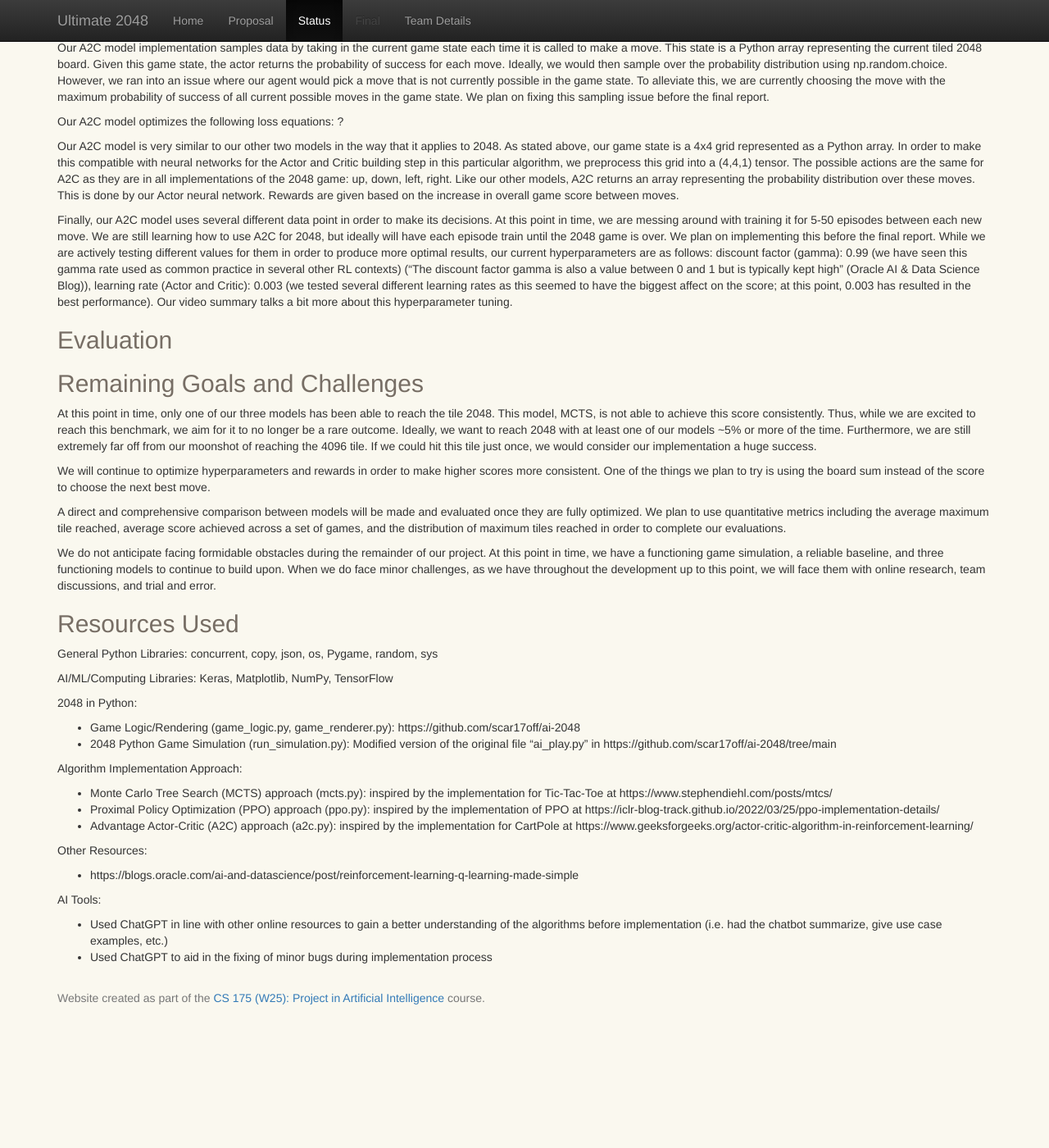
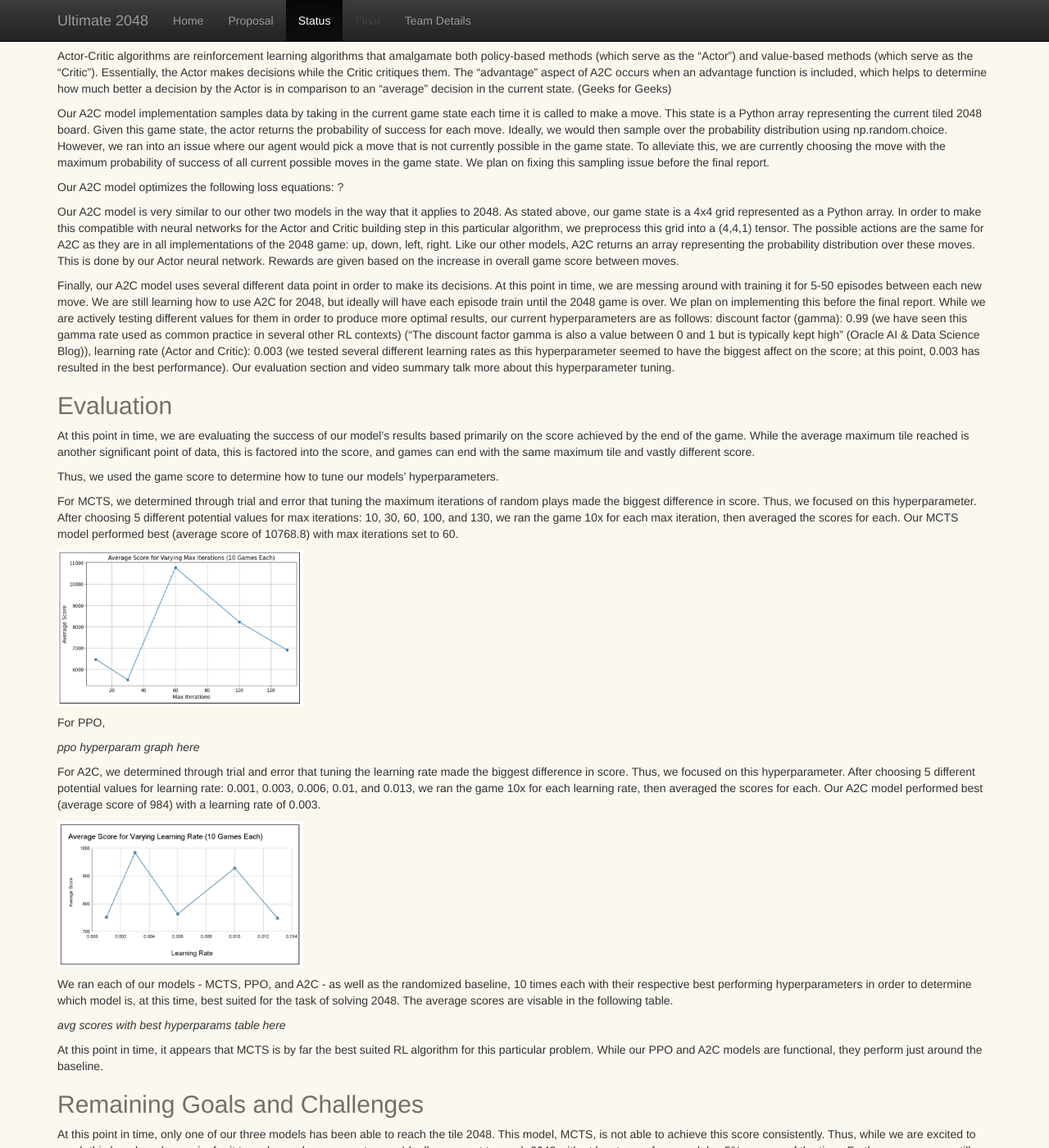
Before and after one commit to AnthonyCusi/ultimate-2048, a Jekyll site: the page built from docs/status.md, in a window 1280 px wide and 1400 px high, scrolled down 793 px. Shown: the whole window at 82% size. Built offline with Jekyll 4.4.1, drawn with Linux system fonts in a browser that asks for light colours; before the commit the page ends 2040 px from its top, so only the background shows below that; some of the changed text lies outside the part shown.

Commit message:
added evaluation

```diff
--- a/docs/status.md
+++ b/docs/status.md
@@ -11,16 +11,19 @@ Ultimate 2048 aims to explore and compare the efficacy of various reinforcement
 ## Approach
 Our approach can be broken down into the implementation and evaluation of three different AI/ML Algorithms, which we evaluate under the same success criteria including the average maximum tile reached, average score achieved across a set of games, and the distribution of maximum tiles reached by each reinforcement learning algorithm.
 
-for each, write out:
+#### Monte Carlo Tree Search (MCTS)
 - algorithm summary
 - how it samples data
 - the equations of the loss(es) it optimizes
 - details about the approach as it applies to 2048, such as how you set up inputs and outputs (e.g. states/observations, actions, and rewards)
 - how much data you use (e.g. for how many interaction steps you train), and the values of any hyperparameters (cite sources)
 
-#### Monte Carlo Tree Search (MCTS)
-
 #### Proximal Policy Optimization (PPO)
+- algorithm summary
+- how it samples data
+- the equations of the loss(es) it optimizes
+- details about the approach as it applies to 2048, such as how you set up inputs and outputs (e.g. states/observations, actions, and rewards)
+- how much data you use (e.g. for how many interaction steps you train), and the values of any hyperparameters (cite sources)
 
 #### Advantage Actor-Critic (A2C)
 Actor-Critic algorithms are reinforcement learning algorithms that amalgamate both policy-based methods (which serve as the "Actor") and value-based methods (which serve as the "Critic").  Essentially, the Actor makes decisions while the Critic critiques them.  The "advantage" aspect of A2C occurs when an advantage function is included, which helps to determine how much better a decision by the Actor is in comparison to an "average" decision in the current state. (Geeks for Geeks)
@@ -32,9 +35,30 @@ Our A2C model optimizes the following loss equations:
 
 Our A2C model is very similar to our other two models in the way that it applies to 2048.  As stated above, our game state is a 4x4 grid represented as a Python array.  In order to make this compatible with neural networks for the Actor and Critic building step in this particular algorithm, we preprocess this grid into a (4,4,1) tensor.  The possible actions are the same for A2C as they are in all implementations of the 2048 game: up, down, left, right.  Like our other models, A2C returns an array representing the probability distribution over these moves.  This is done by our Actor neural network.  Rewards are given based on the increase in overall game score between moves.
 
-Finally, our A2C model uses several different data point in order to make its decisions.  At this point in time, we are messing around with training it for 5-50 episodes between each new move.  We are still learning how to use A2C for 2048, but ideally will have each episode train until the 2048 game is over.  We plan on implementing this before the final report.  While we are actively testing different values for them in order to produce more optimal results, our current hyperparameters are as follows: discount factor (gamma): 0.99 (we have seen this gamma rate used as common practice in several other RL contexts) ("The discount factor gamma is also a value between 0 and 1 but is typically kept high" (Oracle AI & Data Science Blog)), learning rate (Actor and Critic): 0.003 (we tested several different learning rates as this seemed to have the biggest affect on the score; at this point, 0.003 has resulted in the best performance).  Our video summary talks a bit more about this hyperparameter tuning.
+Finally, our A2C model uses several different data point in order to make its decisions.  At this point in time, we are messing around with training it for 5-50 episodes between each new move.  We are still learning how to use A2C for 2048, but ideally will have each episode train until the 2048 game is over.  We plan on implementing this before the final report.  While we are actively testing different values for them in order to produce more optimal results, our current hyperparameters are as follows: discount factor (gamma): 0.99 (we have seen this gamma rate used as common practice in several other RL contexts) ("The discount factor gamma is also a value between 0 and 1 but is typically kept high" (Oracle AI & Data Science Blog)), learning rate (Actor and Critic): 0.003 (we tested several different learning rates as this hyperparameter seemed to have the biggest affect on the score; at this point, 0.003 has resulted in the best performance).  Our evaluation section and video summary talk more about this hyperparameter tuning.
 
 ## Evaluation
+At this point in time, we are evaluating the success of our model's results based primarily on the score achieved by the end of the game.  While the average maximum tile reached is another significant point of data, this is factored into the score, and games can end with the same maximum tile and vastly different score.
+
+Thus, we used the game score to determine how to tune our models' hyperparameters.
+
+For MCTS, we determined through trial and error that tuning the maximum iterations of random plays made the biggest difference in score.  Thus, we focused on this hyperparameter.  After choosing 5 different potential values for max iterations: 10, 30, 60, 100, and 130, we ran the game 10x for each max iteration, then averaged the scores for each.  Our MCTS model performed best (average score of 10768.8) with max iterations set to 60.
+
+<img align="center" src="images/MCTSAvgScoreVaryingMaxIterations.png" alt="A2C Avg Score Varying Max Iterations" width="300"/>
+
+For PPO,
+
+*ppo hyperparam graph here*
+
+For A2C, we determined through trial and error that tuning the learning rate made the biggest difference in score.  Thus, we focused on this hyperparameter.  After choosing 5 different potential values for learning rate: 0.001, 0.003, 0.006, 0.01, and 0.013, we ran the game 10x for each learning rate, then averaged the scores for each.  Our A2C model performed best (average score of 984) with a learning rate of 0.003.
+
+<img align="center" src="images/A2CAvgScoreVaryingLearningRate.png" alt="A2C Avg Score Varying Learning Rate" width="300"/>
+
+We ran each of our models - MCTS, PPO, and A2C - as well as the randomized baseline, 10 times each with their respective best performing hyperparameters in order to determine which model is, at this time, best suited for the task of solving 2048.  The average scores are visable in the following table.
+
+*avg scores with best hyperparams table here*
+
+At this point in time, it appears that MCTS is by far the best suited RL algorithm for this particular problem.  While our PPO and A2C models are functional, they perform just around the baseline.
 
 ## Remaining Goals and Challenges
 At this point in time, only one of our three models has been able to reach the tile 2048.  This model, MCTS, is not able to achieve this score consistently.  Thus, while we are excited to reach this benchmark, we aim for it to no longer be a rare outcome.  Ideally, we want to reach 2048 with at least one of our models ~5% or more of the time.  Furthermore, we are still extremely far off from our moonshot of reaching the 4096 tile.  If we could hit this tile just once, we would consider our implementation a huge success.
```
Also changed, not shown: docs/images/A2CAvgScoreVaryingLearningRate.png (added), docs/images/MCTSAvgScoreVaryingMaxIterations.png (added), 2 other files.
